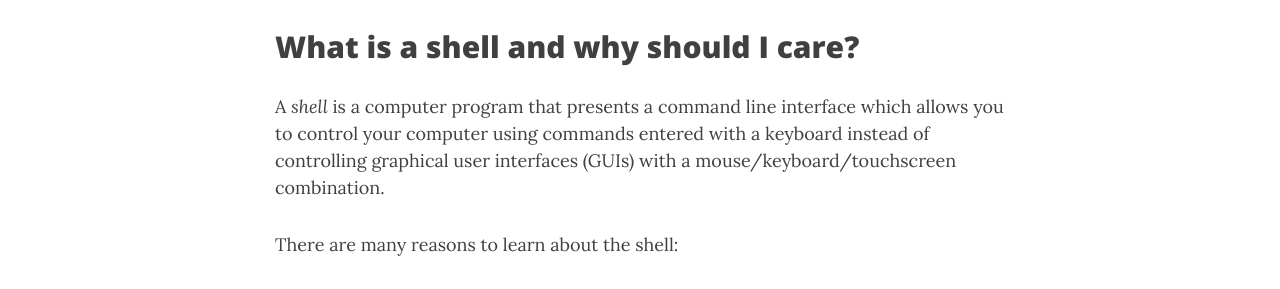
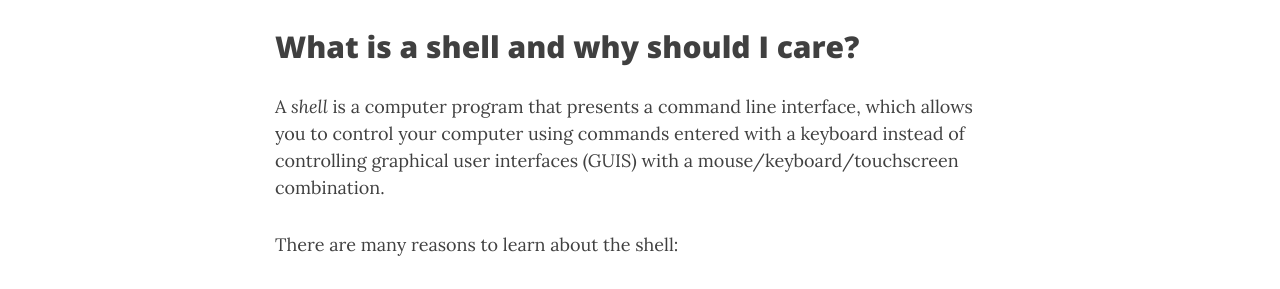
Before and after one commit to theheking/intro-to-command-line-hpc, a Jekyll site: the page built from practical_overview/2_Introducing_the_Shell.md, in a window 1280 px wide and 900 px high, scrolled down 879 px. Shown: the part 165-454 px from the top of the window. Built offline with Jekyll 4.4.1, drawn with Linux system fonts in a browser that asks for light colours; nearby versions of some CDN libraries; comment, search, counter and statistics services are not loaded; some of the changed text lies outside the part shown.

```diff
--- a/practical_overview/2_Introducing_the_Shell.md
+++ b/practical_overview/2_Introducing_the_Shell.md
@@ -34,7 +34,7 @@ Introducing the Shell
 What is a shell and why should I care?
 --------------------------------------
 
-A _shell_ is a computer program that presents a command line interface which allows you to control your computer using commands entered with a keyboard instead of controlling graphical user interfaces (GUIs) with a mouse/keyboard/touchscreen combination.
+A _shell_ is a computer program that presents a command line interface, which allows you to control your computer using commands entered with a keyboard instead of controlling graphical user interfaces (GUIS) with a mouse/keyboard/touchscreen combination.
 
 There are many reasons to learn about the shell:
 
```
Also changed, not shown: other parts of practical_overview/2_Introducing_the_Shell.md (+2 -2 lines).
